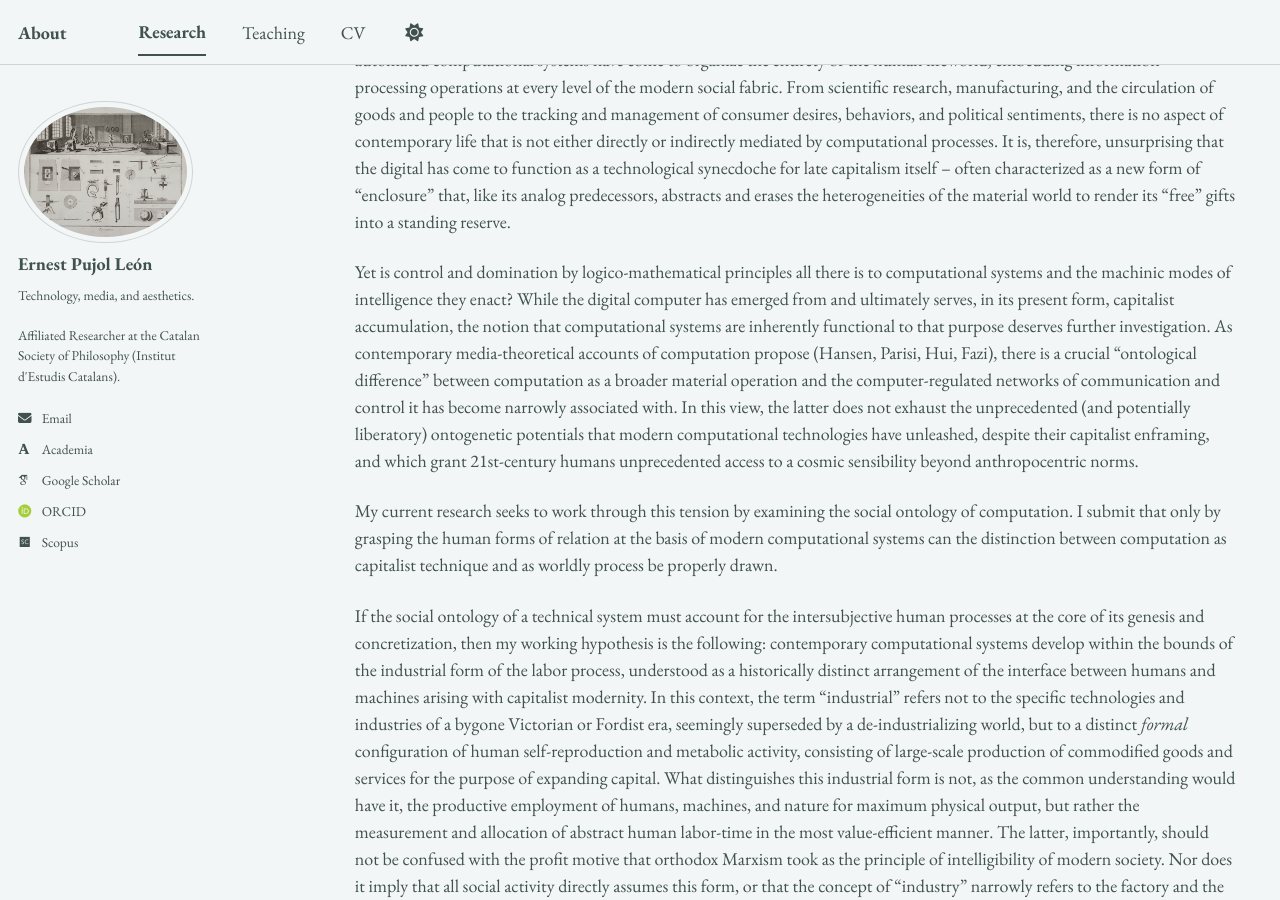
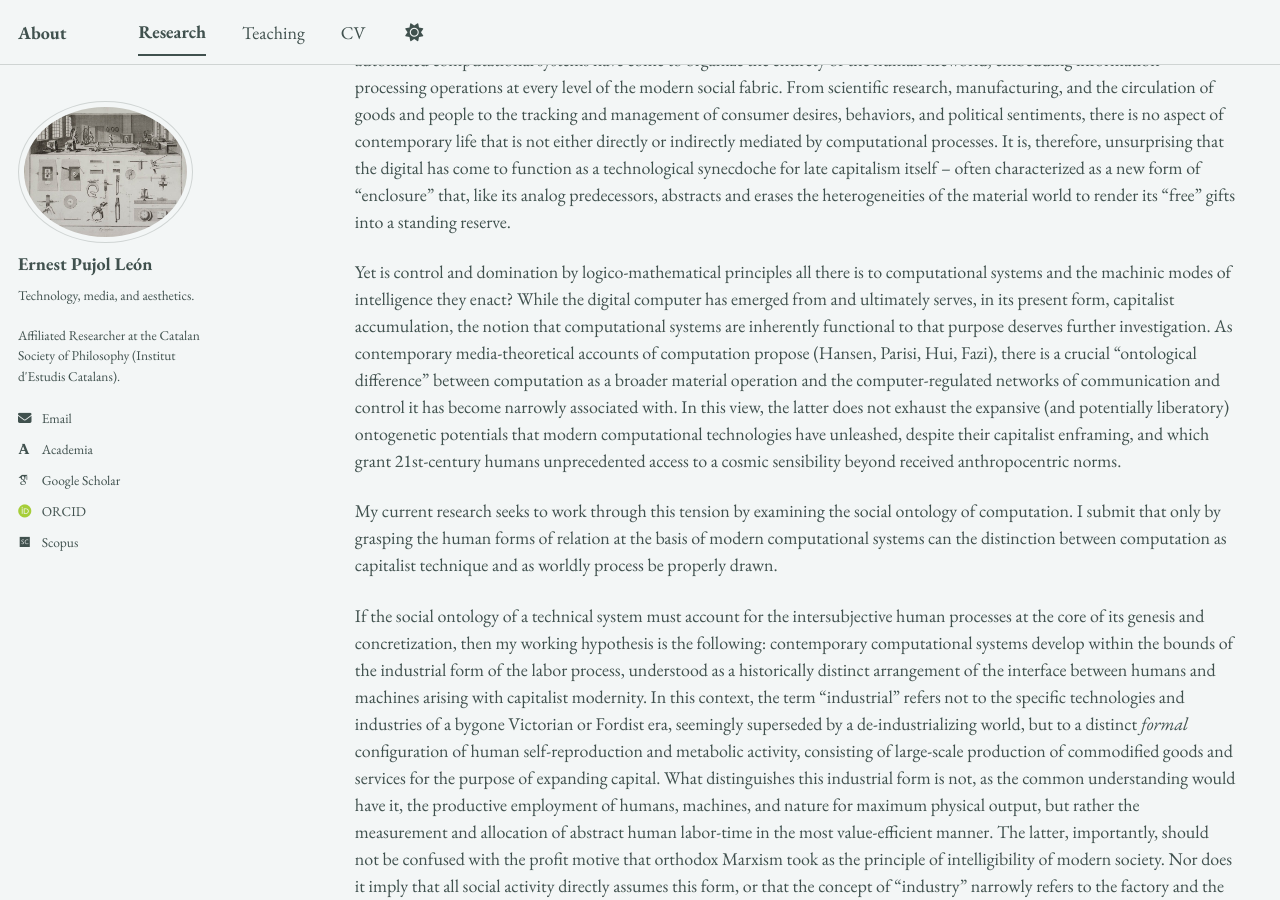
Before and after one commit to epujol90/epujol90.github.io, a Jekyll site: the page built from _pages/research.md, in a window 1280 px wide and 900 px high, scrolled down 3809 px. Built offline with Jekyll 4.4.1, drawn with Linux system fonts in a browser that asks for light colours; some web fonts are replaced; a script bundle is joined from its source files by our own code; library files that are not in the unit come from our copies.

Commit message:
Update research.md

```diff
--- a/_pages/research.md
+++ b/_pages/research.md
@@ -51,7 +51,7 @@ What is a computational system and what form of human grouping begets its existe
 
 A computer is, on most modern definitions, a system that performs sequences of mathematical or logical operations on inputs, according to rules specified in advance. So defined, many technical systems preceding the digital electronic computer would qualify as “computational,” from the Jacquard loom to the assembly line of human calculators employed in the production of logarithmic tables until the late nineteenth century. Yet it is only under conditions of advanced industrial development that automated computational systems have come to organize the entirety of the human lifeworld, embedding information-processing operations at every level of the modern social fabric. From scientific research, manufacturing, and the circulation of goods and people to the tracking and management of consumer desires, behaviors, and political sentiments, there is no aspect of contemporary life that is not either directly or indirectly mediated by computational processes. It is, therefore, unsurprising that the digital has come to function as a technological synecdoche for late capitalism itself -- often characterized as a new form of “enclosure” that, like its analog predecessors, abstracts and erases the heterogeneities of the material world to render its “free” gifts into a standing reserve.
 
-Yet is control and domination by logico-mathematical principles all there is to computational systems and the machinic modes of intelligence they enact? While the digital computer has emerged from and ultimately serves, in its present form, capitalist accumulation, the notion that computational systems are inherently functional to that purpose deserves further investigation. As contemporary media-theoretical accounts of computation propose (Hansen, Parisi, Hui, Fazi), there is a crucial “ontological difference” between computation as a broader material operation and the computer-regulated networks of communication and control it has become narrowly associated with. In this view, the latter does not exhaust the unprecedented (and potentially liberatory) ontogenetic potentials that modern computational technologies have unleashed, despite their capitalist enframing, and which grant 21st-century humans unprecedented access to a cosmic sensibility beyond anthropocentric norms.
+Yet is control and domination by logico-mathematical principles all there is to computational systems and the machinic modes of intelligence they enact? While the digital computer has emerged from and ultimately serves, in its present form, capitalist accumulation, the notion that computational systems are inherently functional to that purpose deserves further investigation. As contemporary media-theoretical accounts of computation propose (Hansen, Parisi, Hui, Fazi), there is a crucial “ontological difference” between computation as a broader material operation and the computer-regulated networks of communication and control it has become narrowly associated with. In this view, the latter does not exhaust the expansive (and potentially liberatory) ontogenetic potentials that modern computational technologies have unleashed, despite their capitalist enframing, and which grant 21st-century humans unprecedented access to a cosmic sensibility beyond received anthropocentric norms.
 
 My current research seeks to work through this tension by examining the social ontology of computation. I submit that only by grasping the human forms of relation at the basis of modern computational systems can the distinction between computation as capitalist technique and as worldly process be properly drawn.
 
```
